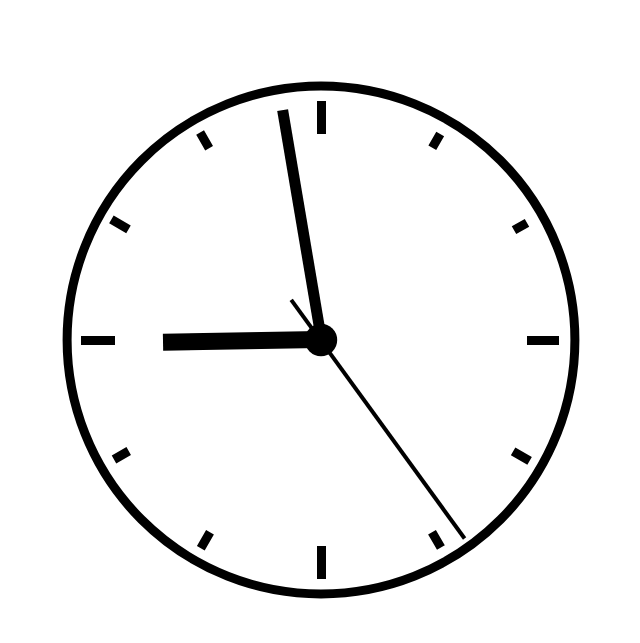
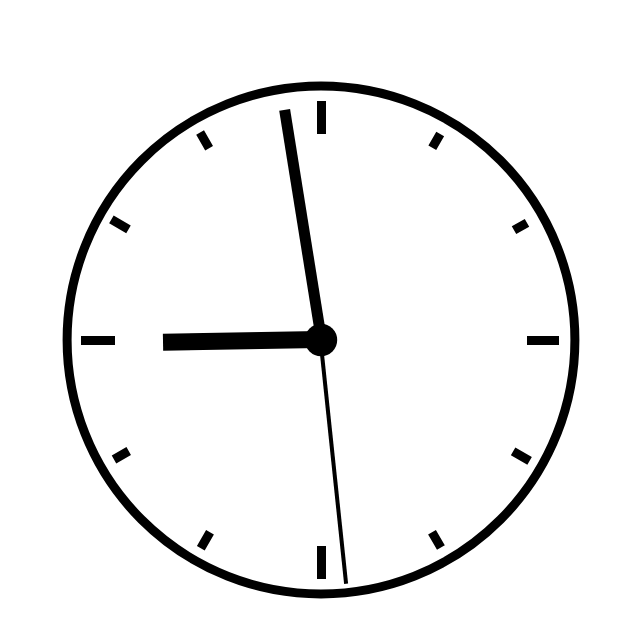
Before and after one commit to breadfan18/analogClock, a plain HTML site: page clock/index.html in a window 1280 px wide. Shown: the whole page, without its empty margins (319-959 px from the left). Drawn offline with Linux system fonts and the light colour scheme.

Commit message:
clock is moving with setInterval function

```diff
--- a/clock/script.js
+++ b/clock/script.js
@@ -2,6 +2,8 @@ const HOURHAND = document.querySelector("#hour");
 const MINUTEHAND = document.querySelector("#minute");
 const SECONDHAND = document.querySelector("#second");
 
+
+function runTheClock() {
     var date = new Date();
 
     let hr = date.getHours();
@@ -16,3 +18,7 @@ let secPosition = sec*360/60;
     HOURHAND.style.transform = "rotate(" + hrPosition + "deg)";
     MINUTEHAND.style.transform = "rotate(" + minPosition + "deg)";
     SECONDHAND.style.transform = "rotate(" + secPosition + "deg)";
+
+}
+
+setInterval(runTheClock, 1000);
--- a/clock/style.css
+++ b/clock/style.css
@@ -62,5 +62,5 @@
 #minute,
 #second {
     transform-origin: 300px 300px;
-    transition: transform .5s ease-in-out;
+    /*transition: transform .5s ease-in-out;*/
 }
```
Lines whose indentation alone changed are shown as unchanged.
